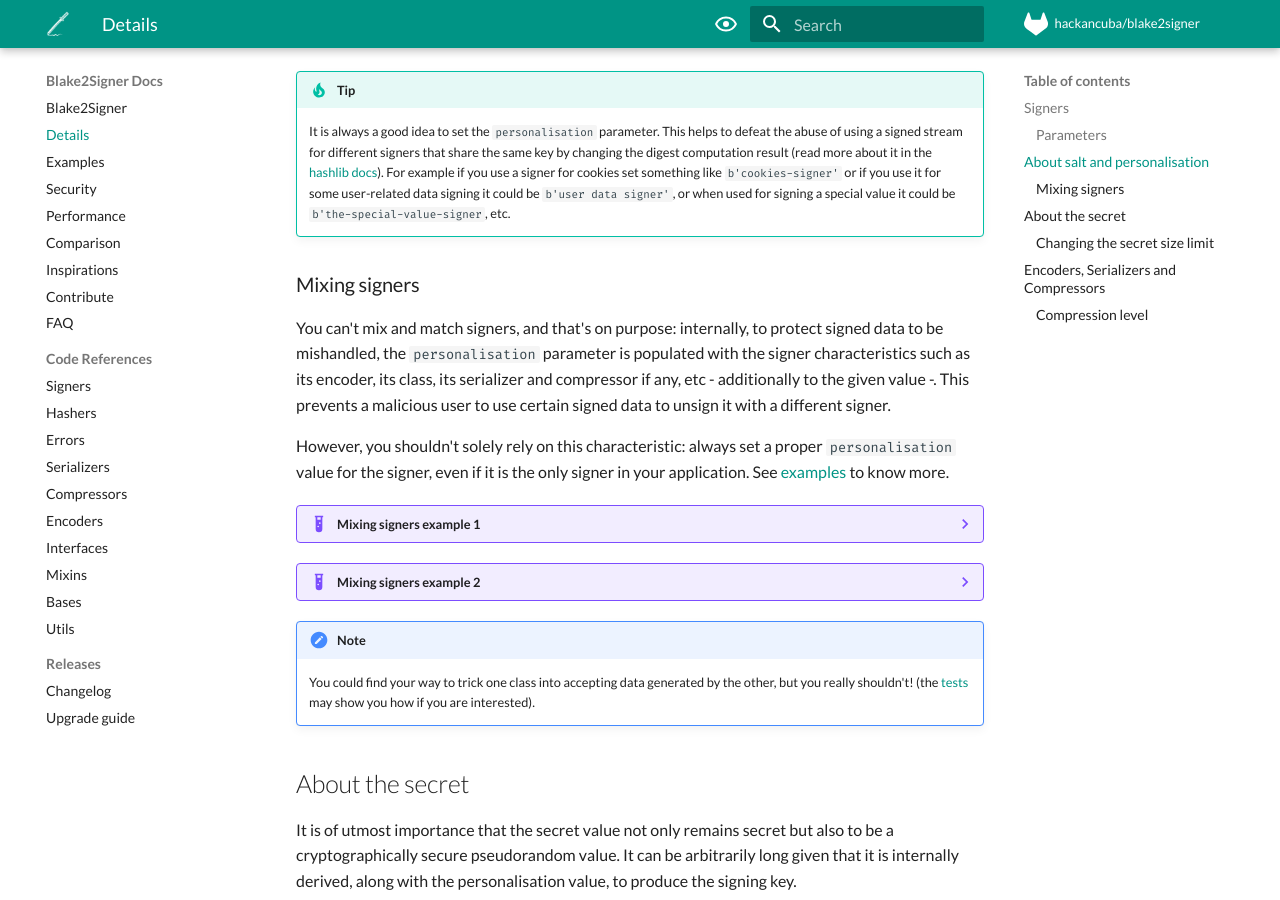
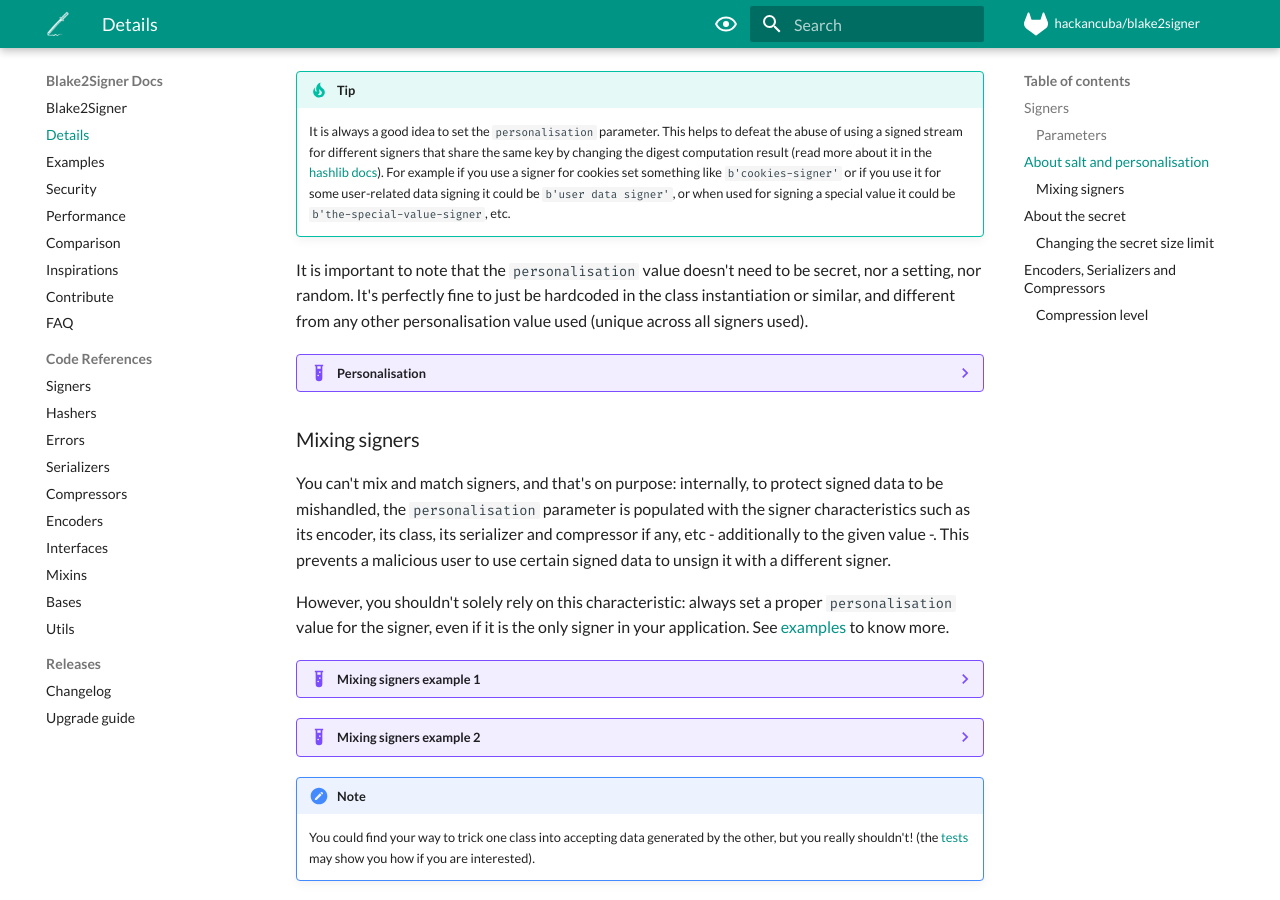
Before and after one commit to HacKanCuBa/blake2signer, an MkDocs documentation site: the page built from docs/details.md, in a window 1280 px wide and 900 px high, scrolled down 2143 px. Built offline with MkDocs 1.6.1 and Material for MkDocs 9.7.7, drawn with Linux system fonts in a browser that asks for light colours; comment, search, counter and statistics services are not loaded.

Commit message:
:memo: Remark how personalisation should be

````diff
--- a/docs/details.md
+++ b/docs/details.md
@@ -67,6 +67,24 @@
 
 !!! tip
     It is always a good idea to set the `personalisation` parameter. This helps to defeat the abuse of using a signed stream for different signers that share the same key by changing the digest computation result (read more about it in the [hashlib docs](https://docs.python.org/3/library/hashlib.html#personalization)). For example if you use a signer for cookies set something like `b'cookies-signer'` or if you use it for some user-related data signing it could be `b'user data signer'`, or when used for signing a special value it could be `b'the-special-value-signer`, etc.
+
+It is important to note that the `personalisation` value doesn't need to be secret, nor a setting, nor random. It's perfectly fine to just be hardcoded in the class instantiation or similar, and different from any other personalisation value used (unique across all signers used).
+
+??? example "Personalisation"
+    ```python
+    """Sample personalisation values."""
+
+    from blake2signer import Blake2Signer, Blake2TimestampSigner
+
+    secret = b'secret' * 3
+    signer = Blake2Signer(secret, personalisation=b'signer for the form CSRF')
+    timestamp_signer = Blake2TimestampSigner(
+        secret,
+        personalisation=b'timed_signer_for_cookies',
+    )
+
+    ...
+    ```
 
 ### Mixing signers
 
````
